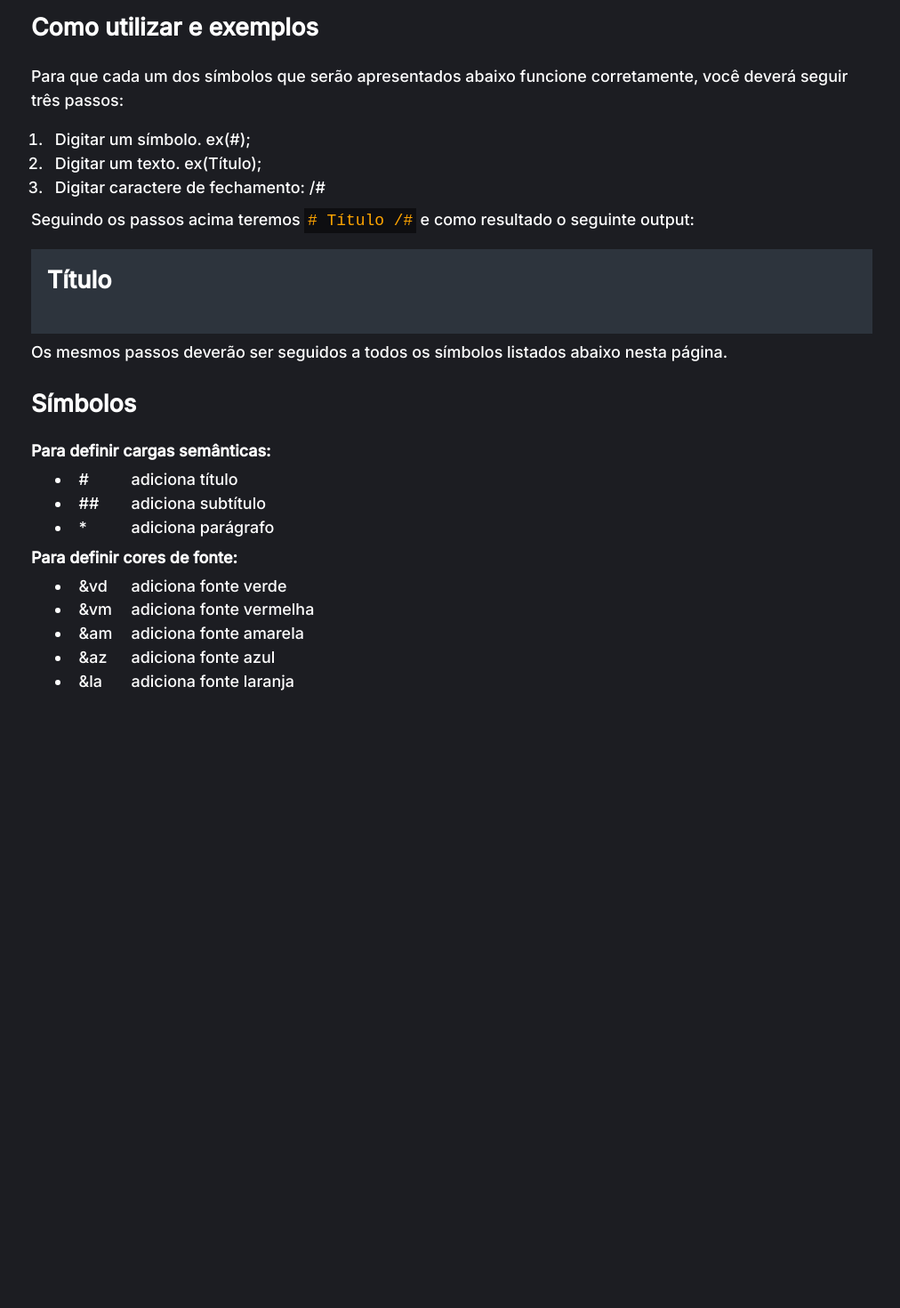
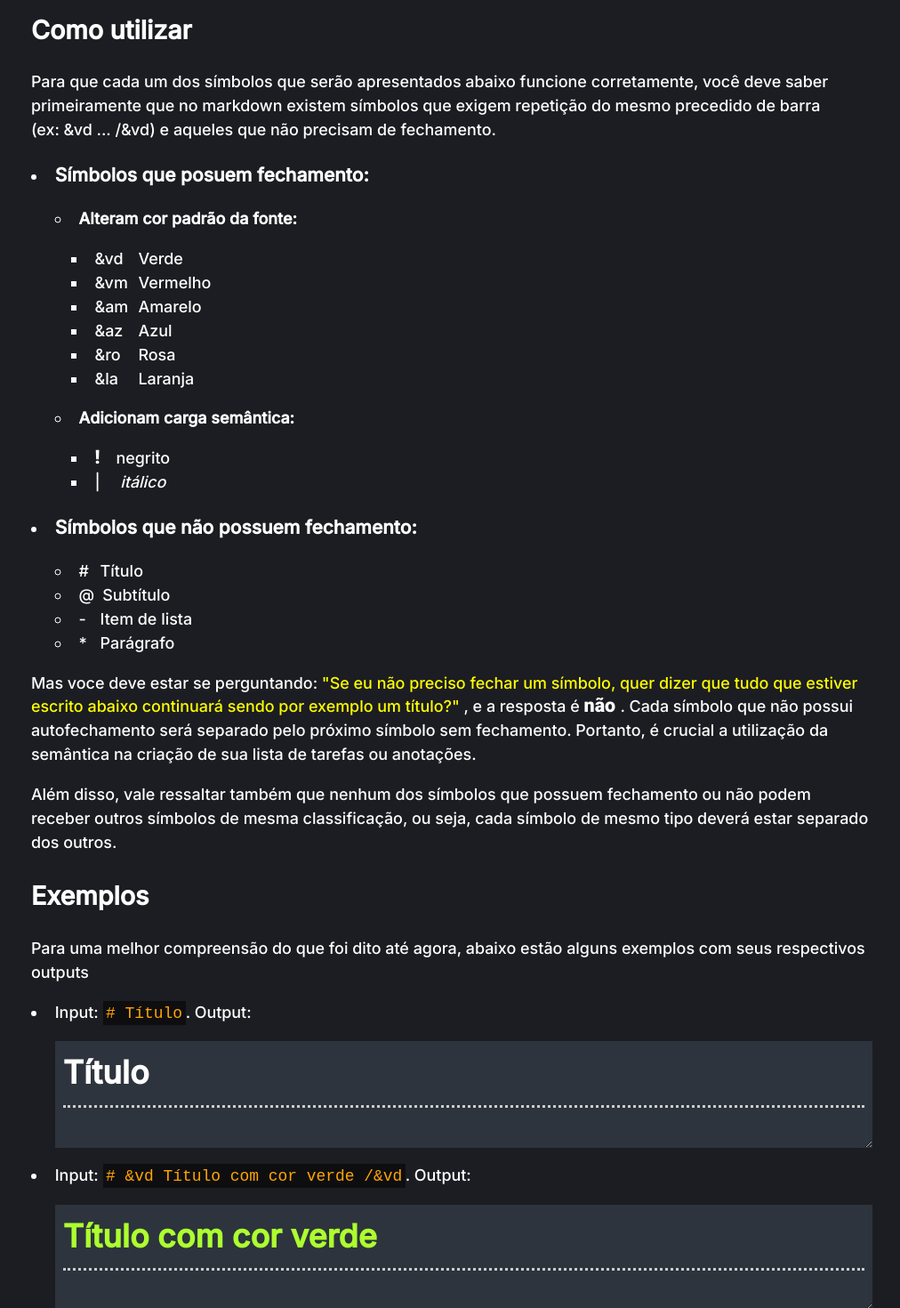
Before and after one commit to Pedrh316/Lista-De-Tarefas, a React (Vite) app: page /manual in a window 1280 px wide. Shown: the part 280-1750 px from the top of the page at 89% size, without its empty margins (132-1144 px from the left). Before the commit the page ends 1096 px from the top, so only its background shows below. Built offline with nearby package versions, Linux system fonts and the light colour scheme.

Commit message:
reformulação completa do markdown
reformulação do markdown com lógica diferente e alteração nas instruções do manual, com adição de exemplos

```diff
--- a/index.html
+++ b/index.html
@@ -13,6 +13,7 @@
 
     <style>
         @import url('https://fonts.googleapis.com/css2?family=Inter:wght@300;500&display=swap');
+        @import url('https://fonts.googleapis.com/css2?family=Roboto:wght@900&display=swap');
 
         * {
             font-family: 'Inter', sans-serif;
@@ -24,6 +25,12 @@
 
         html {
             font-size: clamp(14px, 1.5rem, 1.4vw);
+        }
+
+        b {
+            font-size: 1.2em;
+            line-height: 1;
+            font-family: 'Roboto', sans-serif;
         }
 
         body {
@@ -40,12 +47,18 @@
 
         h1,
         h2,
-        h3 {
-            margin-bottom: 1em;
+        h3,
+        h4,
+        p {
+            margin-block: 1em;
         }
 
         .title {
             font-size: 2rem;
+        }
+
+        .subtitle {
+            font-size: 1.6rem;
         }
 
         textarea {
@@ -91,8 +104,12 @@
         }
 
         .example .output {
-            padding: 1rem;
             background-color: #2d343d;
+        }
+
+        .example .output>* {
+            padding: .5rem;
+            margin-block: .5rem;
         }
     </style>
 
--- a/package.json
+++ b/package.json
@@ -9,6 +9,7 @@
     "preview": "vite preview"
   },
   "dependencies": {
+    "nanoid": "^4.0.0",
     "react": "^18.2.0",
     "react-dom": "^18.2.0",
     "react-icons": "^4.7.1",
--- a/src/components/Manual.jsx
+++ b/src/components/Manual.jsx
@@ -1,8 +1,8 @@
 import styled from "styled-components"
 import Formatter from "../controllers/formatter"
+import View from "./View"
 
 const SSection = styled.section`
-
     li, p{
         line-height:1.5;
     }
@@ -15,32 +15,17 @@ const SSection = styled.section`
         }
     }
 
-    .subtitle{
-        font-size:1.5rem;
-        margin-block:1em;
-    }
-
-    h4, .list, .example{
-        margin-bottom:.5em;
-    }
-
-    h4 + .list{
-        margin-left:1.5rem;
-    }
-
-    p{
-        margin-bottom:1em;
-    }
-
     [class^=symbol]{
         display:inline-block;
         margin-right:.5rem;
     }
 
     .symbol-small{
-        min-width:50px;
+        min-width:15px;
     }
-
+    .symbol-medium{
+        min-width:40px;
+    }
 `
 
 const Manual = () => {
@@ -48,39 +33,73 @@ const Manual = () => {
         <SSection>
             <h2 className="title">Manual de formatação de texto</h2>
             <p>Nesta seção você aprenderá como manipular a escrita dos seus textos através da utilização de símbolos, que definirão se uma determinada linha será um título, subtítulo, item de lista, parágrafo, etc.</p>
-            <h3 className="subtitle">Como utilizar e exemplos</h3>
+            <h3 className="subtitle">Como utilizar</h3>
             <p>
-                Para que cada um dos símbolos que serão apresentados abaixo funcione corretamente, você deverá seguir três passos:
+                Para que cada um dos símbolos que serão apresentados abaixo funcione corretamente, você deve saber primeiramente que no markdown
+                 existem símbolos que exigem repetição do mesmo precedido de barra <span style={{whiteSpace:'nowrap'}}>(ex: &vd ... /&vd)</span> e aqueles que não precisam de fechamento.
             </p>
-            <ol className="list">
-                <li>Digitar um símbolo. ex(#);</li>
-                <li>Digitar um texto. ex(Título);</li>
-                <li>Digitar caractere de fechamento: /#</li>
-            </ol>
+            <ul className="list">
+                <li>
+                    <h3>Símbolos que posuem fechamento:</h3>
+                    <ul className="list">
+                        <li><h4>Alteram cor padrão da fonte:</h4></li>
+                        <ul className="list">
+                            <li><span className="symbol-medium">&vd</span>Verde</li>
+                            <li><span className="symbol-medium">&vm</span>Vermelho</li>
+                            <li><span className="symbol-medium">&am</span>Amarelo</li>
+                            <li><span className="symbol-medium">&az</span>Azul</li>
+                            <li><span className="symbol-medium">&ro</span>Rosa</li>
+                            <li><span className="symbol-medium">&la</span>Laranja</li>
+                        </ul>
+                        <li><h4>Adicionam carga semântica:</h4></li>
+                        <ul className="list">
+                            <li><span className="symbol-small"><Formatter inline={true}>! ! /!</Formatter></span>negrito</li>
+                            <li><span className="symbol-small">|</span><Formatter inline={true}>| itálico /|</Formatter></li>
+                        </ul>
+                    </ul>
+                </li>
+                <li>
+                    <h3>Símbolos que não possuem fechamento:</h3>
+                    <ul className="list">
+                        <li><span className="symbol-small">#</span>Título</li>
+                        <li><span className="symbol-small">@</span>Subtítulo</li>
+                        <li><span className="symbol-small">-</span>Item de lista</li>
+                        <li><span className="symbol-small">*</span>Parágrafo</li>
+                    </ul>
+                </li>
+            </ul>
+            <p>Mas voce deve estar se perguntando: <Formatter inline={true}>&am"Se eu não preciso fechar um símbolo, quer dizer que tudo que estiver escrito abaixo continuará sendo por exemplo um título?" /&am, e a resposta é ! não /!</Formatter>.
+                Cada símbolo que não possui autofechamento será separado pelo próximo símbolo sem fechamento. Portanto, é crucial a utilização da semântica na criação de sua lista de tarefas ou anotações.
+            </p>
+            <p>Além disso, vale ressaltar também que nenhum dos símbolos que possuem fechamento ou não podem receber outros símbolos de mesma classificação, ou seja, cada símbolo de mesmo tipo deverá estar separado dos outros.</p>
 
-            <div className="example">
-                <p>Seguindo os passos acima teremos <code># Título /#</code> e como resultado o seguinte output:</p>
-                <div className="output"><Formatter># Título /#</Formatter></div>
-            </div>
-
-            <p>Os mesmos passos deverão ser seguidos a todos os símbolos listados abaixo nesta página.</p>
-
-            <h2 className="subtitle">Símbolos</h2>
-
-            <h4>Para definir cargas semânticas:</h4>
+            <h3 className="subtitle">Exemplos</h3>
+            <p>Para uma melhor compreensão do que foi dito até agora, abaixo estão alguns exemplos com seus respectivos outputs</p>
             <ul className="list">
-                <li><span className="symbol-small">#</span>adiciona título</li>
-                <li><span className="symbol-small">##</span>adiciona subtítulo</li>
-                <li><span className="symbol-small">*</span>adiciona parágrafo</li>
-            </ul>
-
-            <h4>Para definir cores de fonte:</h4>
-            <ul className="list">
-                <li><span className="symbol-small">&vd</span>adiciona fonte verde</li>
-                <li><span className="symbol-small">&vm</span>adiciona fonte vermelha</li>
-                <li><span className="symbol-small">&am</span>adiciona fonte amarela</li>
-                <li><span className="symbol-small">&az</span>adiciona fonte azul</li>
-                <li><span className="symbol-small">&la</span>adiciona fonte laranja</li>
+                <li>
+                    <div className="example">
+                        <p>Input: <code># Título</code>. Output:</p>
+                        <div className="output"><View># Título</View></div>
+                    </div>
+                </li>
+                <li>
+                    <div className="example">
+                        <p>Input: <code># &vd Título com cor verde /&vd</code>. Output:</p>
+                        <div className="output"><View># &vd Título com cor verde /&vd</View></div>
+                    </div>
+                </li>
+                <li>
+                    <div className="example">
+                        <p>Input: <code># &az Título com cor azul /&az</code>. Output:</p>
+                        <div className="output"><View># &az Título com cor azul /&az</View></div>
+                    </div>
+                </li>
+                <li>
+                    <div className="example">
+                        <p>Input: <code># &ro Título /&vd @ &la Subtítulo /&ro</code>. Output:</p>
+                        <div className="output"><View># &ro Título /&ro @ &la Subtítulo /&la</View></div>
+                    </div>
+                </li>
             </ul>
         </SSection>
     )
--- a/src/controllers/formatter.jsx
+++ b/src/controllers/formatter.jsx
@@ -1,65 +1,71 @@
-export default function Formatter({children}){
+import { nanoid } from "nanoid";
 
-    function defineContents(text, pattern, element, symbolLength){
+export default function Formatter({children, inline}){
+let userTextDivision = inline ?
+    children.split(/(&vd.+?\/&vd)|(&vm.+?\/&vm)|(&am.+?\/&am)|(&ro.+?\/&ro)|(&az.+?\/&az)|(&la.+?\/&la)|(!.+?\/!)|(\|.+?\/\|)/s) :
+    children.split(/(?=[@,#,\-,\*])/s)
 
-        const notElement = text.split(pattern);
+    let formattedText = userTextDivision.map((text, i) => {
 
-        let thereIsSuccessorContent = text.indexOf(notElement[2]) || '';
-        const predecessorContent = <Formatter>{notElement[0]}</Formatter>;
-        const successorContent = <Formatter>{thereIsSuccessorContent && text.slice(text.indexOf(notElement[2]))}</Formatter>;
-        const formattedContent = text.match(pattern)[0].slice(symbolLength, -(symbolLength+1));
+        if(!text){
+            return ''
+        }
+
+        let cleanText = null;
+        let symbol = text.slice(0,3);
+
+        let removeSymbol = {
+            unclosed(text, index){
+                return text.slice(index,)
+            },
+            closed(text, index){
+                return text.slice(index, -(index+1))
+            }
+        };
 
 
-        switch(element){
-            case 'h1':
-                return <>{predecessorContent}<h1><Formatter>{formattedContent}</Formatter></h1>{successorContent}</>
-            case 'h2':
-                return <>{predecessorContent}<h2><Formatter>{formattedContent}</Formatter></h2>{successorContent}</>
-            case 'p':
-                return <>{predecessorContent}<p><Formatter>{formattedContent}</Formatter></p>{successorContent}</>
-            case 'li':
-                return <>{predecessorContent}<li><Formatter>{formattedContent}</Formatter></li>{successorContent}</>
-            case 'green':
-                return <>{predecessorContent}<span style={{color:'greenyellow'}}><Formatter>{formattedContent}</Formatter></span>{successorContent}</>
-            case 'red':
-                return <>{predecessorContent}<span style={{color:'red'}}><Formatter>{formattedContent}</Formatter></span>{successorContent}</>
-            case 'pink':
-                return <>{predecessorContent}<span style={{color:'#f0f'}}><Formatter>{formattedContent}</Formatter></span>{successorContent}</>
-            case 'blue':
-                return <>{predecessorContent}<span style={{color:'#4bbcff'}}><Formatter>{formattedContent}</Formatter></span>{successorContent}</>
-            case 'yellow':
-                return <>{predecessorContent}<span style={{color:'#f7ff00'}}><Formatter>{formattedContent}</Formatter></span>{successorContent}</>
-            case 'orange':
-                return <>{predecessorContent}<span style={{color:'orange'}}><Formatter>{formattedContent}</Formatter></span>{successorContent}</>
+        switch(true){
+            case /#.*/s.test(symbol):
+                cleanText = removeSymbol.unclosed(text, 1);
+                return <h1 key={nanoid()}><Formatter inline={true}>{cleanText}</Formatter></h1>
+            case /@.*/s.test(symbol):
+                cleanText = removeSymbol.unclosed(text, 1);
+                return <h2 key={nanoid()}><Formatter inline={true}>{cleanText}</Formatter></h2>
+            case /\*.*/s.test(symbol):
+                cleanText = removeSymbol.unclosed(text, 1);
+                return <p key={nanoid()}><Formatter inline={true}>{cleanText}</Formatter></p>
+            case /\-.*/s.test(symbol):
+                cleanText = removeSymbol.unclosed(text, 1);
+                return <li key={nanoid()} style={{listStyleType:'dot'}}><Formatter inline={true}>{cleanText}</Formatter></li>
+            case /!.+\/!/s.test(text):
+                cleanText = removeSymbol.closed(text, 1);
+                return <b key={nanoid()}><Formatter>{cleanText}</Formatter></b>
+            case /\|.+\/\|/s.test(text):
+                cleanText = removeSymbol.closed(text, 1);
+                return <i key={nanoid()}><Formatter>{cleanText}</Formatter></i>
+            case /&vd.+\/&vd/s.test(text):
+                cleanText = removeSymbol.closed(text,3);
+                return <span key={nanoid()} style={{color:'greenyellow'}}><Formatter>{cleanText}</Formatter></span>
+            case /&vm.+&vm/s.test(text):
+                cleanText = removeSymbol.closed(text, 3);
+                return <span key={nanoid()} style={{color:'red'}}><Formatter>{cleanText}</Formatter></span>
+            case /&am.+\/&am/s.test(text):
+                cleanText = removeSymbol.closed(text, 3);
+                return <span key={nanoid()} style={{color:'yellow'}}><Formatter>{cleanText}</Formatter></span>
+            case /&ro.+\/&ro/s.test(text):
+                cleanText = removeSymbol.closed(text, 3);
+                return <span key={nanoid()} style={{color:'#f0f'}}><Formatter>{cleanText}</Formatter></span>
+            case /&az.+\/&az/s.test(text):
+                cleanText = removeSymbol.closed(text, 3);
+                return <span key={nanoid()} style={{color:'#4bbcff'}}><Formatter>{cleanText}</Formatter></span>
+            case /&la.+\/&la/s.test(text):
+                cleanText = removeSymbol.closed(text, 3);
+                return <span key={nanoid()} style={{color:'orange'}}><Formatter>{cleanText}</Formatter></span>
             default:
-                return <>{children}</>
+                return text
         }
+    })
 
-    }
-
-    switch(true){
-        case /(#.+\/#){1}/.test(children):
-            return defineContents(children, /(#.+\/#){1}/, 'h1', 1);
-        case /@.+\/@/.test(children):
-            return defineContents(children, /(@.+\/@){1}/, 'h2', 1);
-        case /\*.+\/\*/.test(children):
-            return defineContents(children, /(\*.+\/\*){1}/, 'p', 1);
-        case /-.+\/-/.test(children):
-            return defineContents(children, /(-.+\/-){1}/, 'li', 1);
-        case /&vd.+\/&vd/.test(children):
-            return defineContents(children, /(&vd.+\/&vd){1}/, 'green', 3);
-        case /&vm.+\/&vm/.test(children):
-            return defineContents(children, /(&vm.+\/&vm){1}/, 'red', 3);
-        case /&ro.+\/&ro/.test(children):
-            return defineContents(children, /(&ro.+\/&ro){1}/, 'pink', 3);
-        case /&az.+\/&az/.test(children):
-            return defineContents(children, /(&az.+\/&az){1}/, 'blue', 3);
-        case /&am.+\/&am/.test(children):
-            return defineContents(children, /(&am.+\/&am){1}/, 'yellow', 3);
-        case /&la.+\/&la/.test(children):
-            return defineContents(children, /(&la.+\/&la){1}/, 'orange', 3);
-        default:
-            return <>{children}</>
-    }
+    return <>{formattedText}</>
 
 }
```
Also changed, not shown: 1 other file (tests, documents, lock files or other folders).
